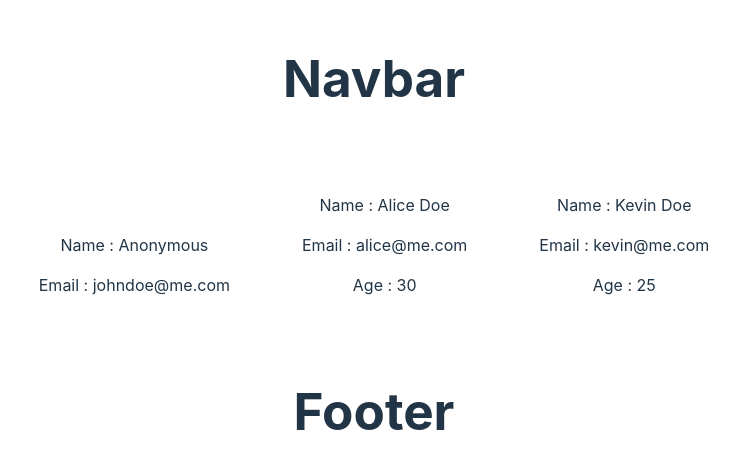
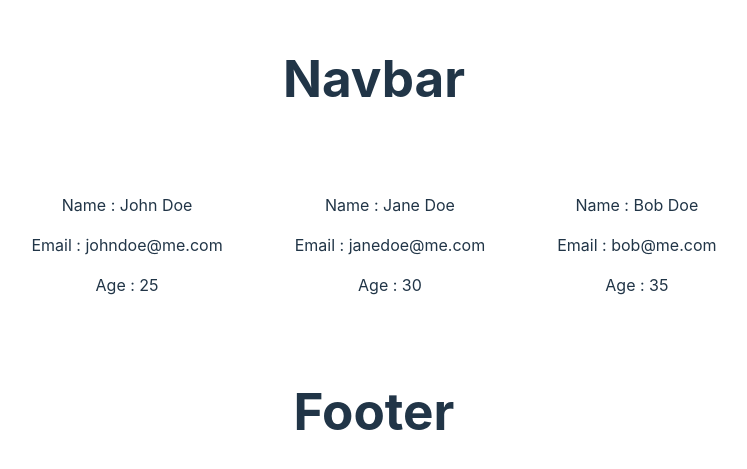
Before and after one commit to irsyamokta/belajar-dasar-react, a React (Vite) app: page / in a window 1280 px wide. Shown: the part 155-624 px from the top of the page, without its empty margins (266-1013 px from the left). Built offline with nearby package versions, Linux system fonts and the light colour scheme.

Commit message:
List rendering

```diff
--- a/src/App.tsx
+++ b/src/App.tsx
@@ -3,14 +3,49 @@ import ProfileCard from './components/ProfileCard.tsx'
 import Footer from './components/Footer.tsx'
 import './App.css'
 
+type student = {
+  id: number,
+  name: string,
+  email: string,
+  age: number
+}
+
+const students: student[] = [
+  {
+    id: 1,
+    name: "John Doe",
+    email: "johndoe@me.com",
+    age: 25
+  },
+  {
+    id: 2,
+    name: "Jane Doe",
+    email: "janedoe@me.com",
+    age: 30
+  },
+  {
+    id: 3,
+    name: "Bob Doe",
+    email: "bob@me.com",
+    age: 35
+  }
+]
 function App() {
 
   return (
     <>
       <Navbar />
-      <ProfileCard email="johndoe@me.com" />
+      {
+        students.map((student) => {
+          return (
+            <ProfileCard key={student.id} name={student.name} email={student.email} age={student.age} />
+          )
+        })
+      }
+
+      {/* <ProfileCard email="johndoe@me.com" />
       <ProfileCard name="Alice Doe" email="alice@me.com" age={30} />
-      <ProfileCard name="Kevin Doe" email="kevin@me.com" age={25} />
+      <ProfileCard name="Kevin Doe" email="kevin@me.com" age={25} /> */}
       <Footer />
     </>
   )
```
